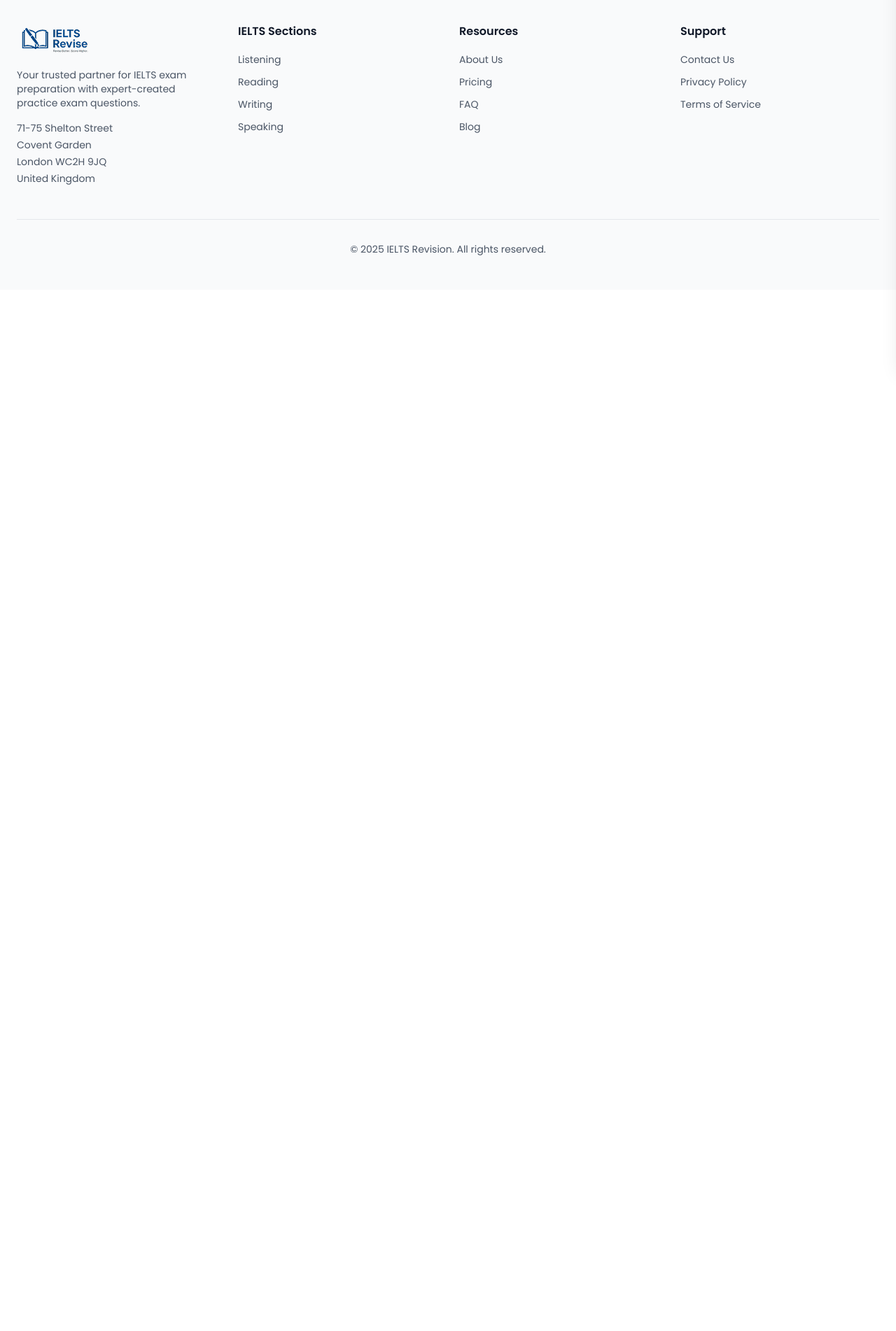
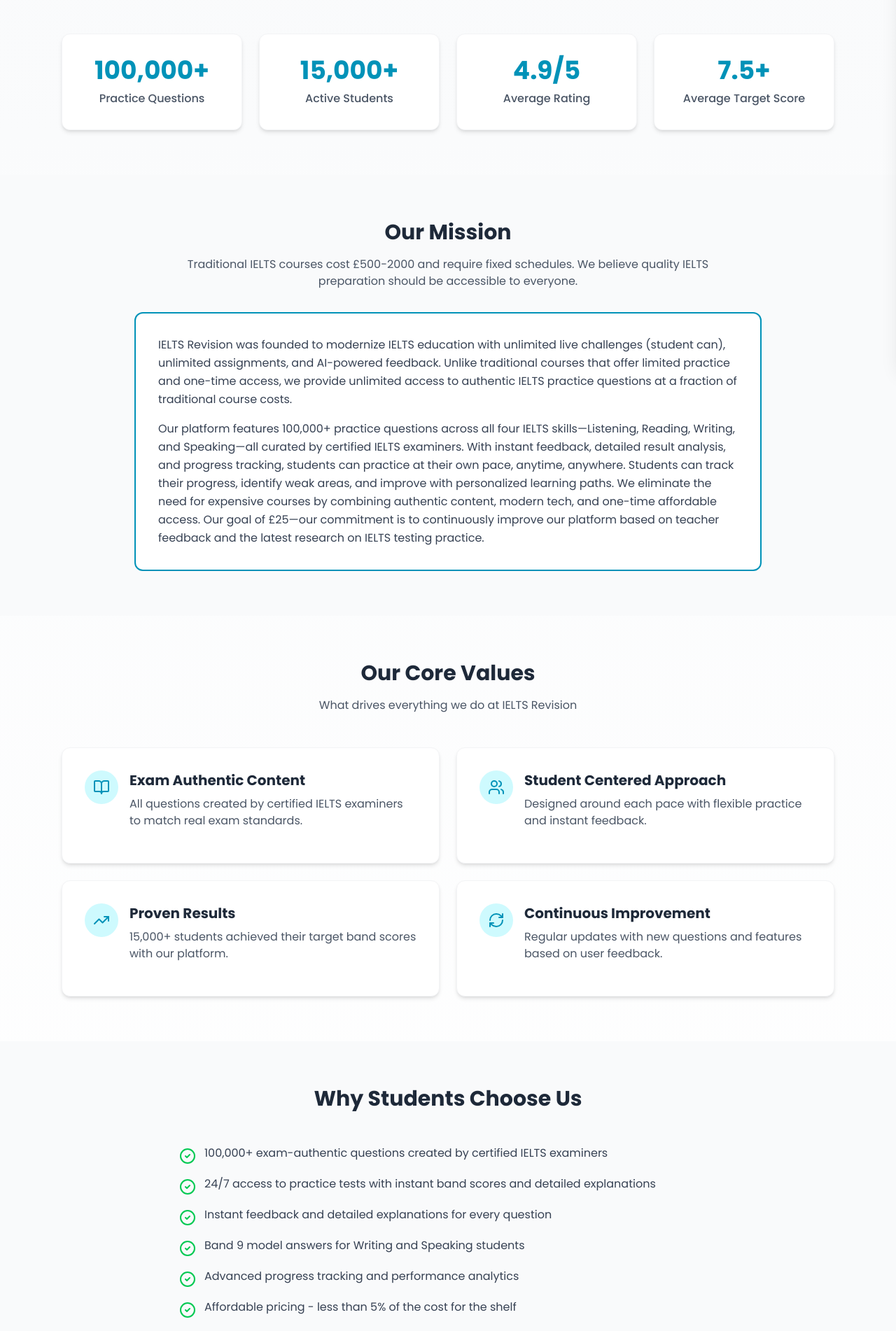
Before and after one commit to naimsheikh8020/IELTS-Revise, a React (Vite) app: page /about in a window 1280 px wide. Shown: the part 280-2182 px from the top of the page at 70% size. Before the commit the page ends 800 px from the top, so only its background shows below. Built offline with nearby package versions, Linux system fonts and the light colour scheme.

Commit message:
feat(about): about section added

```diff
--- a/src/pages/About.tsx
+++ b/src/pages/About.tsx
@@ -1,15 +1,169 @@
-// pages/About.jsx
 import React from 'react';
+import { CheckCircle2, BookOpen, Users, TrendingUp, RefreshCw } from 'lucide-react';
 
-const About = () => {
+export default function About() {
   return (
-    <div className="pt-20 ">
-      <div className=" mx-auto px-6 py-12">
-        <h1 className="text-4xl font-bold mb-6">About Us</h1>
-        <p className="text-gray-600">About IELTS Revision content goes here...</p>
+    <div className="min-h-screen bg-gradient-to-b mt-20 from-gray-50 to-white">
+      {/* Hero Section */}
+      <div className="max-w-6xl mx-auto px-6 py-16 text-center">
+        <h1 className="text-4xl md:text-5xl font-bold text-gray-800 mb-4">
+          About <span className="text-cyan-600">IELTS Revision</span>
+        </h1>
+        <p className="text-gray-600 text-lg max-w-2xl mx-auto">
+          We're on a mission to make IELTS preparation accessible, effective, and affordable for everyone.
+        </p>
+      </div>
+
+      {/* Stats Section */}
+      <div className="max-w-6xl mx-auto px-6 pb-16">
+        <div className="grid grid-cols-1 md:grid-cols-2 lg:grid-cols-4 gap-6">
+          <div className="bg-white rounded-xl shadow-md p-8 text-center border border-gray-100 hover:shadow-lg transition-shadow">
+            <div className="text-4xl font-bold text-cyan-600 mb-2">100,000+</div>
+            <div className="text-gray-600 font-medium">Practice Questions</div>
+          </div>
+          <div className="bg-white rounded-xl shadow-md p-8 text-center border border-gray-100 hover:shadow-lg transition-shadow">
+            <div className="text-4xl font-bold text-cyan-600 mb-2">15,000+</div>
+            <div className="text-gray-600 font-medium">Active Students</div>
+          </div>
+          <div className="bg-white rounded-xl shadow-md p-8 text-center border border-gray-100 hover:shadow-lg transition-shadow">
+            <div className="text-4xl font-bold text-cyan-600 mb-2">4.9/5</div>
+            <div className="text-gray-600 font-medium">Average Rating</div>
+          </div>
+          <div className="bg-white rounded-xl shadow-md p-8 text-center border border-gray-100 hover:shadow-lg transition-shadow">
+            <div className="text-4xl font-bold text-cyan-600 mb-2">7.5+</div>
+            <div className="text-gray-600 font-medium">Average Target Score</div>
+          </div>
+        </div>
+      </div>
+
+      {/* Our Mission Section */}
+      <div className="bg-gray-50 py-16">
+        <div className="max-w-6xl mx-auto px-6">
+          <h2 className="text-3xl font-bold text-center text-gray-800 mb-4">Our Mission</h2>
+          <p className="text-center text-gray-600 mb-8 max-w-3xl mx-auto">
+            Traditional IELTS courses cost £500-2000 and require fixed schedules. We believe quality IELTS preparation should be accessible to everyone.
+          </p>
+
+          <div className="bg-white border-2 border-cyan-600 rounded-xl p-8 max-w-4xl mx-auto">
+            <p className="text-gray-700 leading-relaxed mb-4">
+              IELTS Revision was founded to modernize IELTS education with unlimited live challenges (student can), unlimited assignments, and AI-powered feedback. Unlike traditional courses that offer limited practice and one-time access, we provide unlimited access to authentic IELTS practice questions at a fraction of traditional course costs.
+            </p>
+            <p className="text-gray-700 leading-relaxed">
+              Our platform features 100,000+ practice questions across all four IELTS skills—Listening, Reading, Writing, and Speaking—all curated by certified IELTS examiners. With instant feedback, detailed result analysis, and progress tracking, students can practice at their own pace, anytime, anywhere. Students can track their progress, identify weak areas, and improve with personalized learning paths. We eliminate the need for expensive courses by combining authentic content, modern tech, and one-time affordable access. Our goal of £25—our commitment is to continuously improve our platform based on teacher feedback and the latest research on IELTS testing practice.
+            </p>
+          </div>
+        </div>
+      </div>
+
+      {/* Our Core Values Section */}
+      <div className="py-16">
+        <div className="max-w-6xl mx-auto px-6">
+          <h2 className="text-3xl font-bold text-center text-gray-800 mb-4">Our Core Values</h2>
+          <p className="text-center text-gray-600 mb-12">
+            What drives everything we do at IELTS Revision
+          </p>
+
+          <div className="grid grid-cols-1 md:grid-cols-2 gap-6">
+            <div className="bg-white rounded-xl shadow-md p-8 border border-gray-100 hover:shadow-lg transition-shadow">
+              <div className="flex items-start mb-4">
+                <div className="bg-cyan-100 rounded-full p-3 mr-4">
+                  <BookOpen className="w-6 h-6 text-cyan-600" />
+                </div>
+                <div>
+                  <h3 className="text-xl font-bold text-gray-800 mb-2">Exam Authentic Content</h3>
+                  <p className="text-gray-600">
+                    All questions created by certified IELTS examiners to match real exam standards.
+                  </p>
+                </div>
+              </div>
+            </div>
+
+            <div className="bg-white rounded-xl shadow-md p-8 border border-gray-100 hover:shadow-lg transition-shadow">
+              <div className="flex items-start mb-4">
+                <div className="bg-cyan-100 rounded-full p-3 mr-4">
+                  <Users className="w-6 h-6 text-cyan-600" />
+                </div>
+                <div>
+                  <h3 className="text-xl font-bold text-gray-800 mb-2">Student Centered Approach</h3>
+                  <p className="text-gray-600">
+                    Designed around each pace with flexible practice and instant feedback.
+                  </p>
+                </div>
+              </div>
+            </div>
+
+            <div className="bg-white rounded-xl shadow-md p-8 border border-gray-100 hover:shadow-lg transition-shadow">
+              <div className="flex items-start mb-4">
+                <div className="bg-cyan-100 rounded-full p-3 mr-4">
+                  <TrendingUp className="w-6 h-6 text-cyan-600" />
+                </div>
+                <div>
+                  <h3 className="text-xl font-bold text-gray-800 mb-2">Proven Results</h3>
+                  <p className="text-gray-600">
+                    15,000+ students achieved their target band scores with our platform.
+                  </p>
+                </div>
+              </div>
+            </div>
+
+            <div className="bg-white rounded-xl shadow-md p-8 border border-gray-100 hover:shadow-lg transition-shadow">
+              <div className="flex items-start mb-4">
+                <div className="bg-cyan-100 rounded-full p-3 mr-4">
+                  <RefreshCw className="w-6 h-6 text-cyan-600" />
+                </div>
+                <div>
+                  <h3 className="text-xl font-bold text-gray-800 mb-2">Continuous Improvement</h3>
+                  <p className="text-gray-600">
+                    Regular updates with new questions and features based on user feedback.
+                  </p>
+                </div>
+              </div>
+            </div>
+          </div>
+        </div>
+      </div>
+
+      {/* Why Students Choose Us Section */}
+      <div className="bg-gray-50 py-16">
+        <div className="max-w-6xl mx-auto px-6">
+          <h2 className="text-3xl font-bold text-center text-gray-800 mb-12">Why Students Choose Us</h2>
+
+          <div className="max-w-3xl mx-auto space-y-4">
+            <div className="flex items-start">
+              <CheckCircle2 className="w-6 h-6 text-green-500 mr-3 mt-1 flex-shrink-0" />
+              <p className="text-gray-700">100,000+ exam-authentic questions created by certified IELTS examiners</p>
+            </div>
+            <div className="flex items-start">
+              <CheckCircle2 className="w-6 h-6 text-green-500 mr-3 mt-1 flex-shrink-0" />
+              <p className="text-gray-700">24/7 access to practice tests with instant band scores and detailed explanations</p>
+            </div>
+            <div className="flex items-start">
+              <CheckCircle2 className="w-6 h-6 text-green-500 mr-3 mt-1 flex-shrink-0" />
+              <p className="text-gray-700">Instant feedback and detailed explanations for every question</p>
+            </div>
+            <div className="flex items-start">
+              <CheckCircle2 className="w-6 h-6 text-green-500 mr-3 mt-1 flex-shrink-0" />
+              <p className="text-gray-700">Band 9 model answers for Writing and Speaking students</p>
+            </div>
+            <div className="flex items-start">
+              <CheckCircle2 className="w-6 h-6 text-green-500 mr-3 mt-1 flex-shrink-0" />
+              <p className="text-gray-700">Advanced progress tracking and performance analytics</p>
+            </div>
+            <div className="flex items-start">
+              <CheckCircle2 className="w-6 h-6 text-green-500 mr-3 mt-1 flex-shrink-0" />
+              <p className="text-gray-700">Affordable pricing - less than 5% of the cost for the shelf</p>
+            </div>
+            <div className="flex items-start">
+              <CheckCircle2 className="w-6 h-6 text-green-500 mr-3 mt-1 flex-shrink-0" />
+              <p className="text-gray-700">No fixed schedules - practice at your own pace</p>
+            </div>
+            <div className="flex items-start">
+              <CheckCircle2 className="w-6 h-6 text-green-500 mr-3 mt-1 flex-shrink-0" />
+              <p className="text-gray-700">7-day money-back guarantee on all paid plans</p>
+            </div>
+          </div>
+        </div>
       </div>
     </div>
   );
-};
-
-export default About;
+}
```
